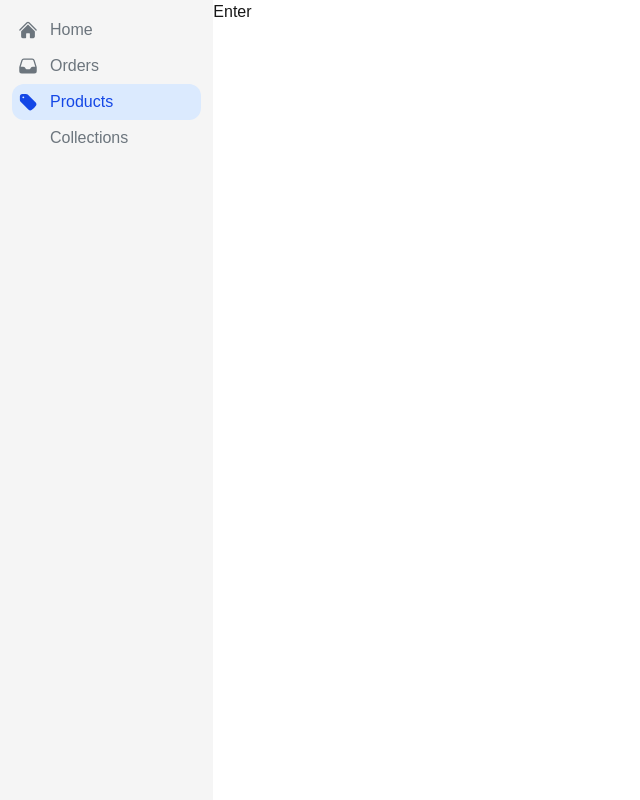
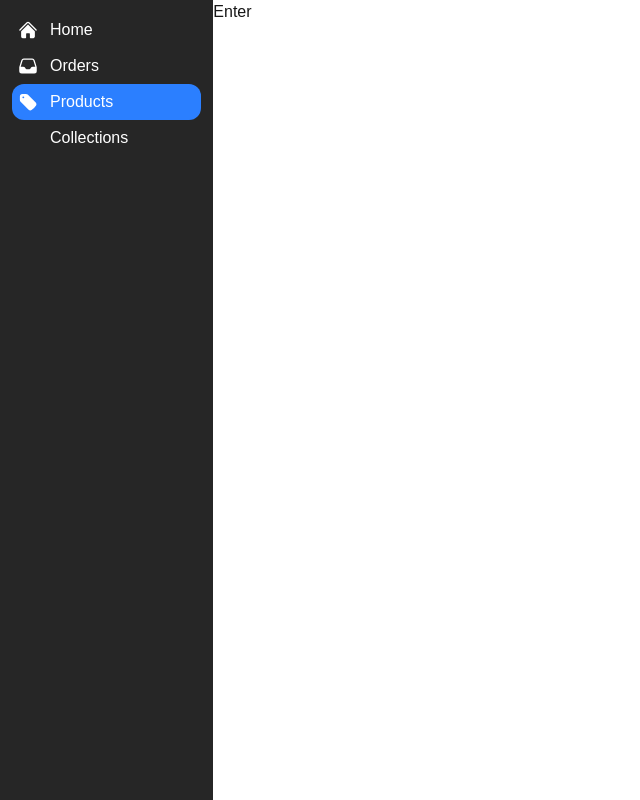
Before and after one commit to 3Joen3/ecommerce-admin, a Next.js app: page /products in a window 1280 px wide. Shown: the whole page, without its empty margins (0-640 px from the left). Built offline with nearby package versions, Linux system fonts and the light colour scheme.

Commit message:
Changed some styling of the sidemenu

```diff
--- a/components/SideMenu/NavLink.tsx
+++ b/components/SideMenu/NavLink.tsx
@@ -17,11 +17,7 @@ export default function NavLink({ Icon, title, href }: Props) {
   return (
     <Link
       className={`rounded-xl flex items-center gap-3 p-1.5 w-full
-      ${
-        isActive
-          ? "bg-blue-100 text-blue-700"
-          : "hover:bg-[#e9ecef] hover:text-[#5a6268]"
-      }`}
+      ${isActive ? "bg-blue-500" : "hover:bg-neutral-700"}`}
       href={href}
     >
       {Icon ? (
--- a/components/SideMenu/SideMenu.tsx
+++ b/components/SideMenu/SideMenu.tsx
@@ -6,7 +6,7 @@ import { sideMenuLinks } from "@/lib/nav-links";
 
 export default function SideMenu() {
   return (
-    <aside className="h-screen w-1/6 bg-[#F5F5F5] text-[#6C757D]">
+    <aside className="h-screen w-1/6 bg-neutral-800 text-white">
       <nav>
         <ul className="p-3">
           {sideMenuLinks.map((link) => (
```
